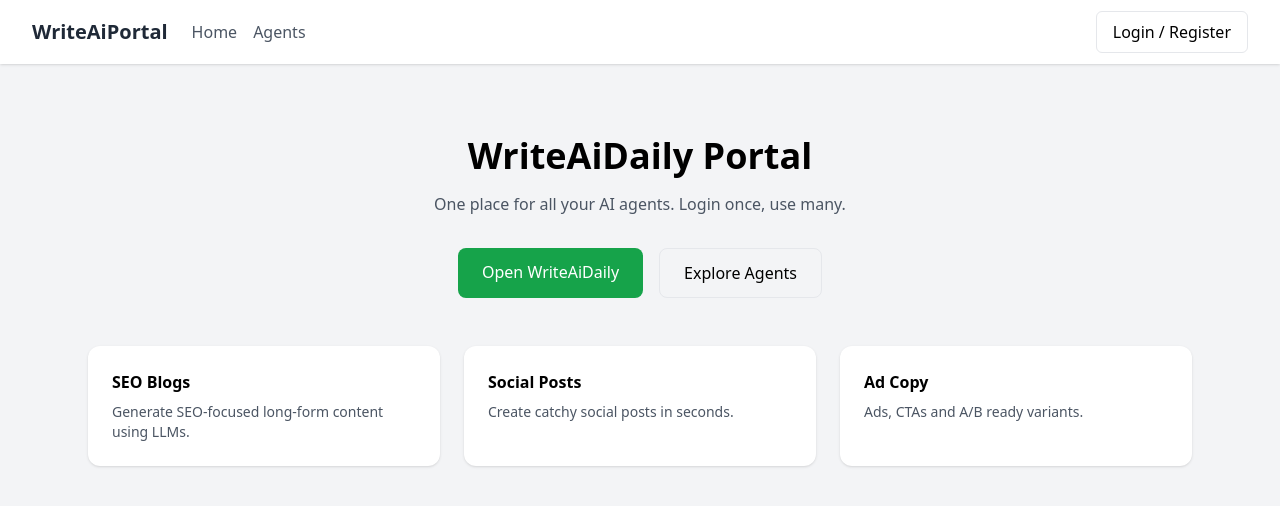
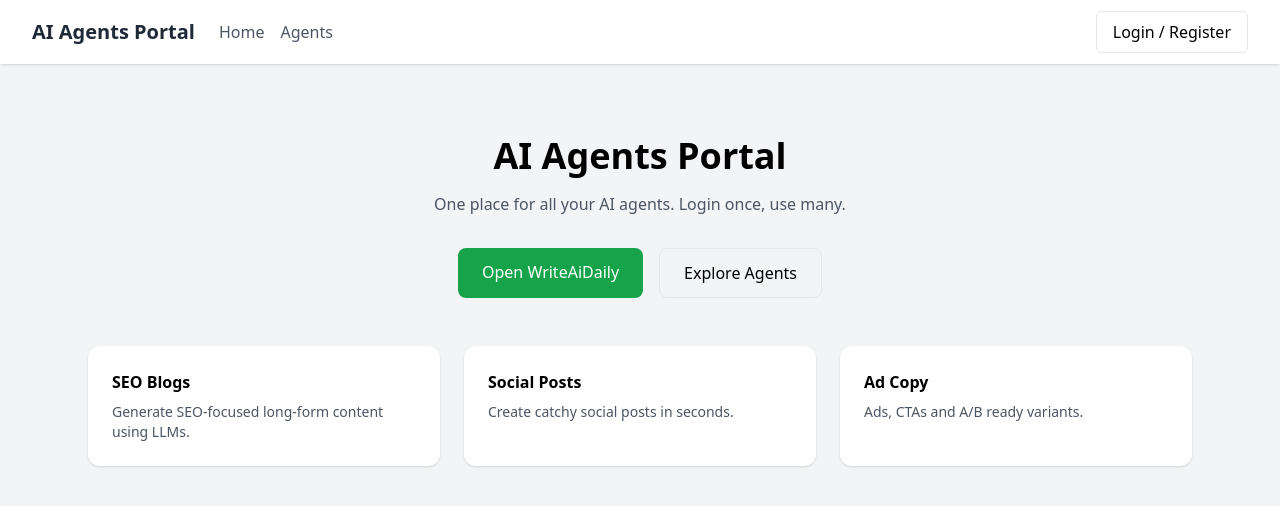
Before and after one commit to namanJain97/naman-jain, a React (Vite) app: page / in a window 1280 px wide. Shown: the top 506 px of the page. Built offline with nearby package versions, Linux system fonts and the light colour scheme; no server answers.

Commit message:
updated UI

```diff
--- a/src/components/Navbar.jsx
+++ b/src/components/Navbar.jsx
@@ -11,7 +11,7 @@ export default function Navbar() {
       <div className="max-w-7xl mx-auto px-4 sm:px-6 lg:px-8">
         <div className="flex justify-between h-16 items-center">
           <div className="flex items-center">
-            <Link to="/" className="text-xl font-bold text-gray-800">WriteAiPortal</Link>
+            <Link to="/" className="text-xl font-bold text-gray-800">AI Agents Portal</Link>
             <nav className="ml-6 space-x-4 hidden md:flex">
               <Link to="/" className="text-gray-600 hover:text-gray-900">Home</Link>
               <Link to="/agents" className="text-gray-600 hover:text-gray-900">Agents</Link>
--- a/src/pages/Home.jsx
+++ b/src/pages/Home.jsx
@@ -5,7 +5,7 @@ export default function Home() {
   return (
     <main className="max-w-6xl mx-auto p-6">
       <section className="text-center mt-12">
-        <h1 className="text-4xl font-extrabold">WriteAiDaily Portal</h1>
+        <h1 className="text-4xl font-extrabold">AI Agents Portal</h1>
         <p className="mt-4 text-gray-600">One place for all your AI agents. Login once, use many.</p>
         <div className="mt-8 flex justify-center gap-4">
           <Link to="/agent/writeaidaily" className="px-6 py-3 bg-green-600 text-white rounded-lg">Open WriteAiDaily</Link>
```
